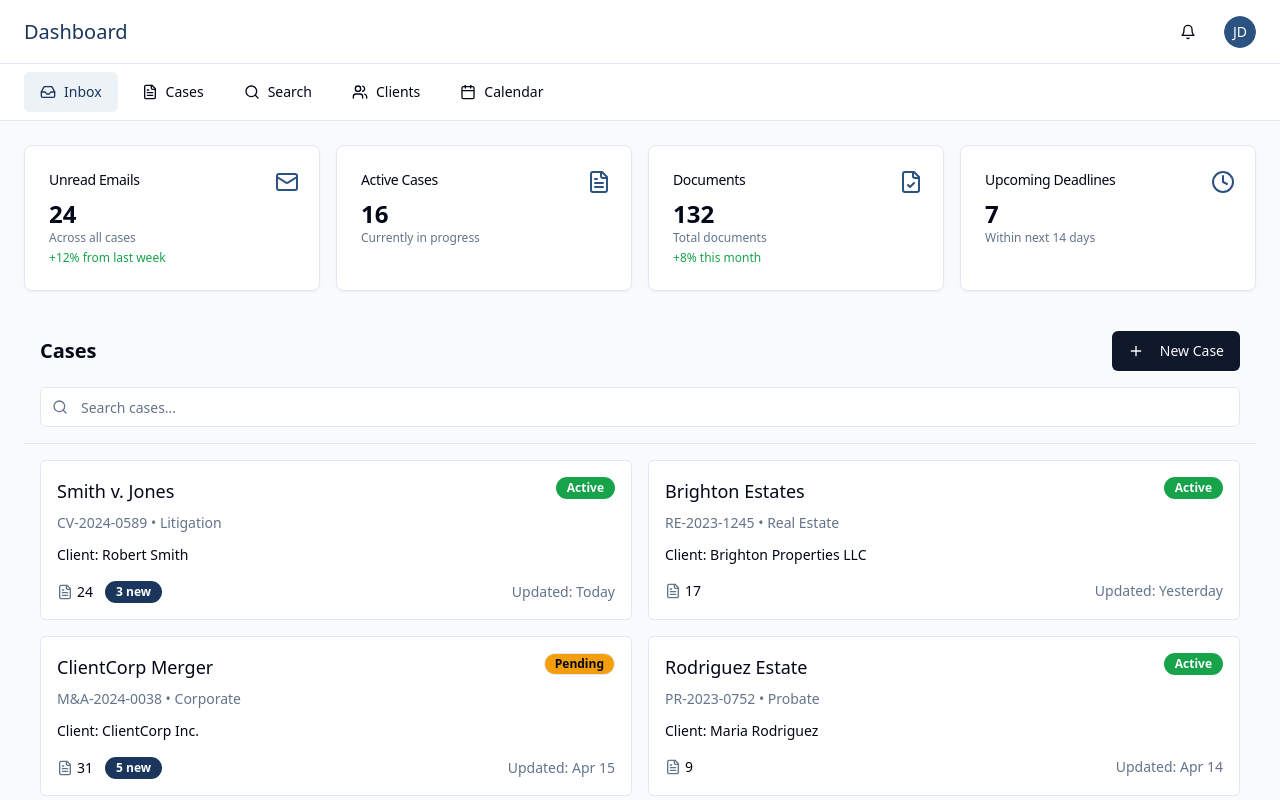
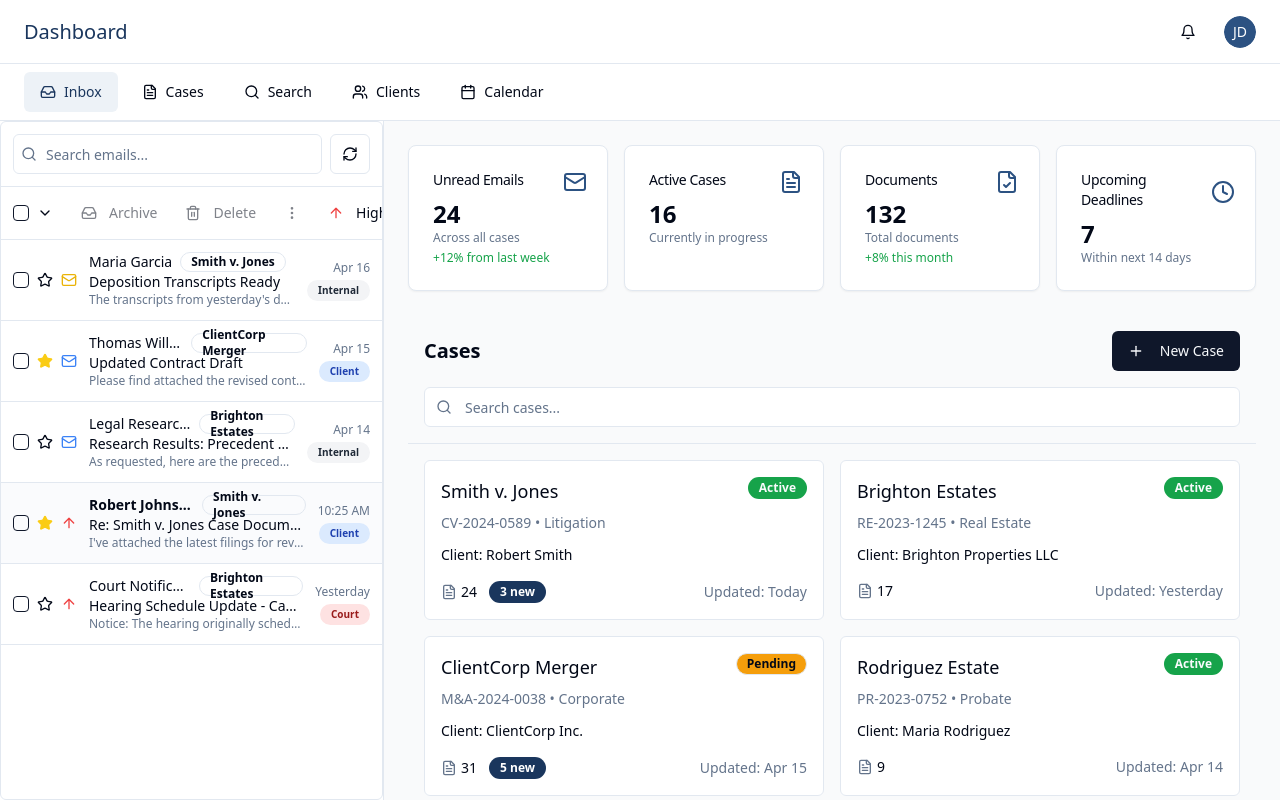
Before and after one commit to mileshubbard1/case-mail-connect, a React (Vite) app: page / in a window 1280 px wide. Built offline with nearby package versions, Linux system fonts and the light colour scheme.

Commit message:
feat: Implement email list view
Adds an email list view with priority tagging.

```diff
--- a/src/pages/Index.tsx
+++ b/src/pages/Index.tsx
@@ -3,12 +3,18 @@ import { Header } from "@/components/layout/Header";
 import { TopNav } from "@/components/layout/TopNav";
 import { StatsCard } from "@/components/dashboard/StatsCard";
 import { CaseList } from "@/components/cases/CaseList";
+import { EmailList } from "@/components/email/EmailList";
 
 const Index = () => {
   return (
     <div className="flex flex-col h-screen bg-gray-50">
       <Header />
       <TopNav />
+
+      <div className="flex flex-1 overflow-hidden">
+        <div className="w-96 border-r bg-white overflow-y-auto">
+          <EmailList />
+        </div>
 
         <main className="flex-1 overflow-auto p-6">
           <div className="max-w-7xl mx-auto space-y-6">
@@ -19,6 +25,7 @@ const Index = () => {
           </div>
         </main>
       </div>
+    </div>
   );
 };
 
```
Lines whose indentation alone changed are shown as unchanged.
